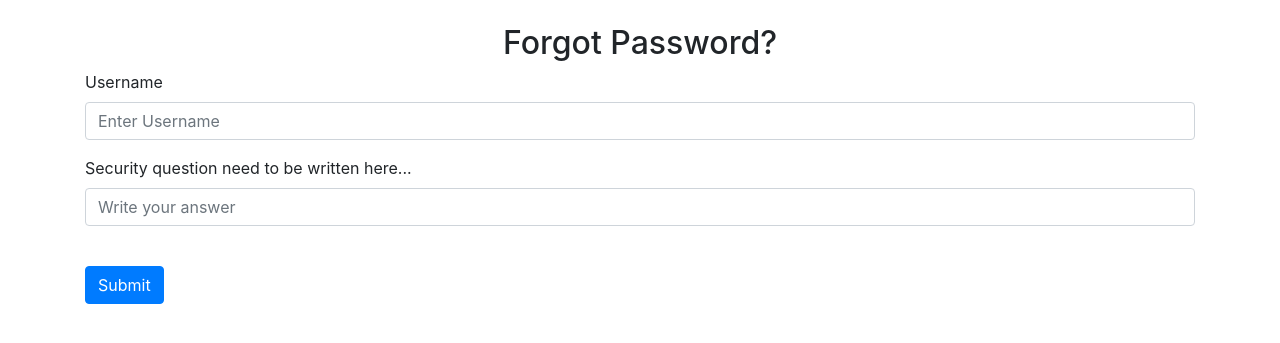
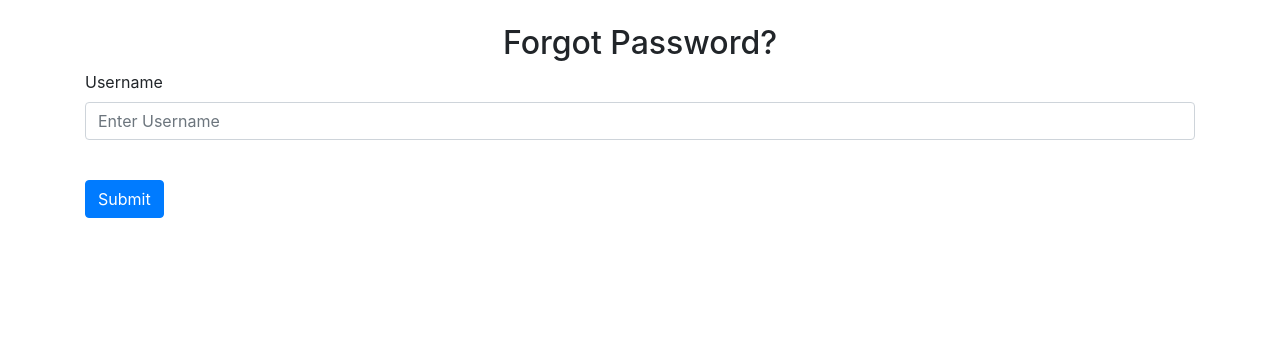
Before and after one commit to matthew-c-lee/Chat-Application, a Flask app: page /forgot-password in a window 1280 px wide. Shown: the part 56-399 px from the top of the page. Run offline with Flask 2, Linux system fonts and the light colour scheme; some libraries are stand-ins or nearby versions.

Commit message:
removed answer input

```diff
--- a/website/templates/forgot_password.html
+++ b/website/templates/forgot_password.html
@@ -13,16 +13,7 @@
         />
       </div>
 
-      <div class="form-group">
-        <label for="answer">Security question need to be written here...</label>
-        <input
-          type="text"
-          class="form-control"
-          id="answer"
-          name="answer"
-          placeholder="Write your answer"
-        />
-      </div>
+
 
       <br />
 
```
